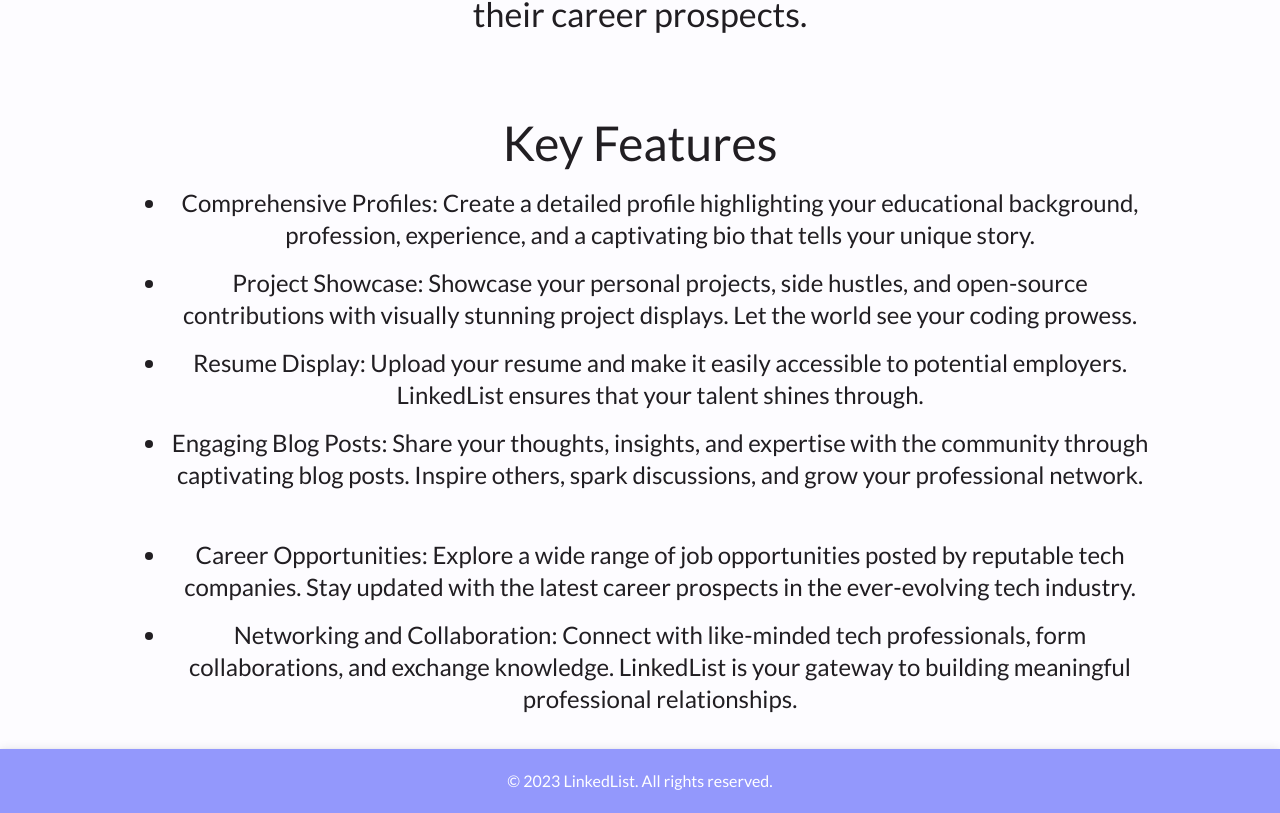
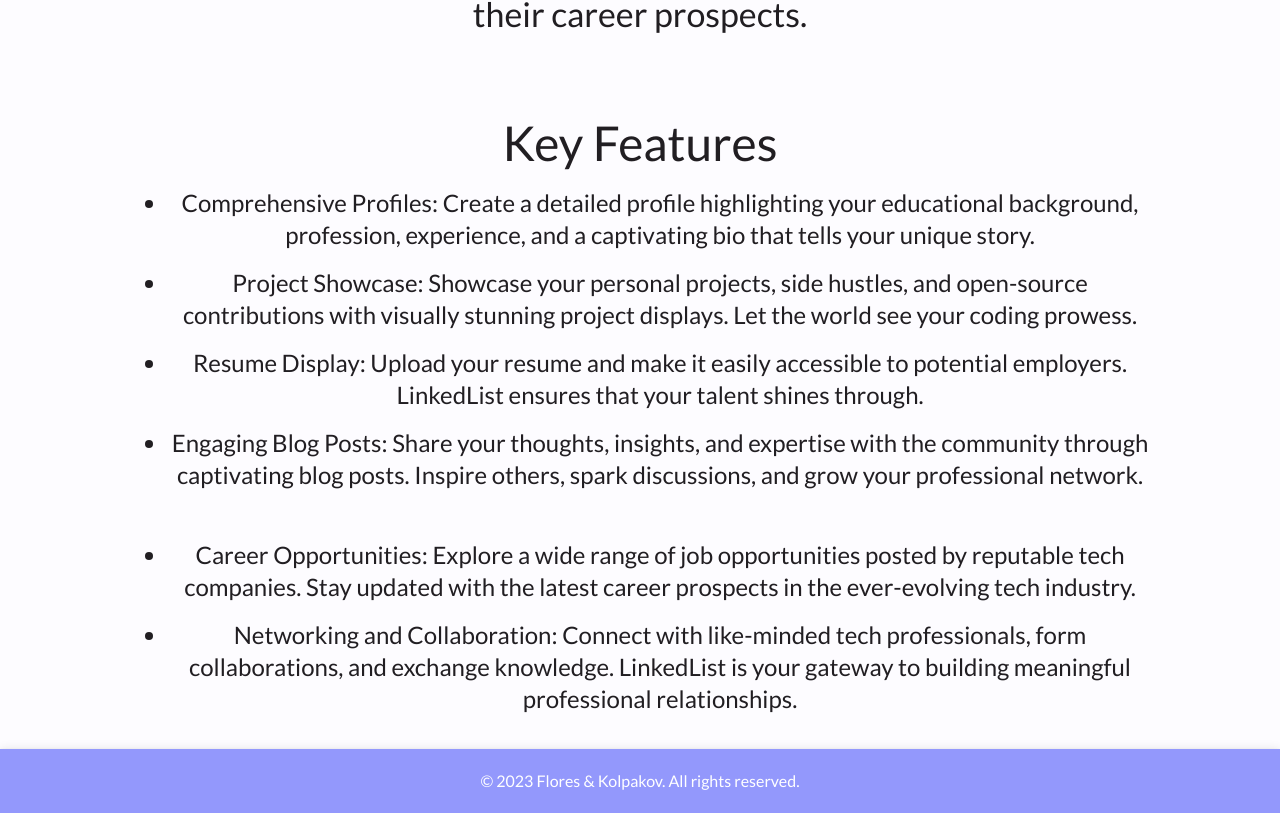
Before and after one commit to Linked-List-Dev/linked-list, a React (Vite) app in the folder frontend/: page / in a window 1280 px wide. Shown: the part 480-1293 px from the top of the page. Built offline with nearby package versions, Linux system fonts and the light colour scheme.

Commit message:
Change legal, generate year

```diff
--- a/frontend/src/components/Footer.jsx
+++ b/frontend/src/components/Footer.jsx
@@ -4,6 +4,8 @@
 import AppTheme from "../util/Theme";
 
 function Footer() {
+  const currentYear = new Date().getFullYear()
+
   return (
     <div>
       <ThemeProvider theme={AppTheme}>
@@ -16,7 +18,7 @@
               variant="body1"
               sx={{ flexGrow: 1, textAlign: "center" }}
             >
-              © 2023 LinkedList. All rights reserved.
+              © {currentYear} Flores & Kolpakov. All rights reserved.
             </Typography>
           </Toolbar>
         </AppBar>
```
